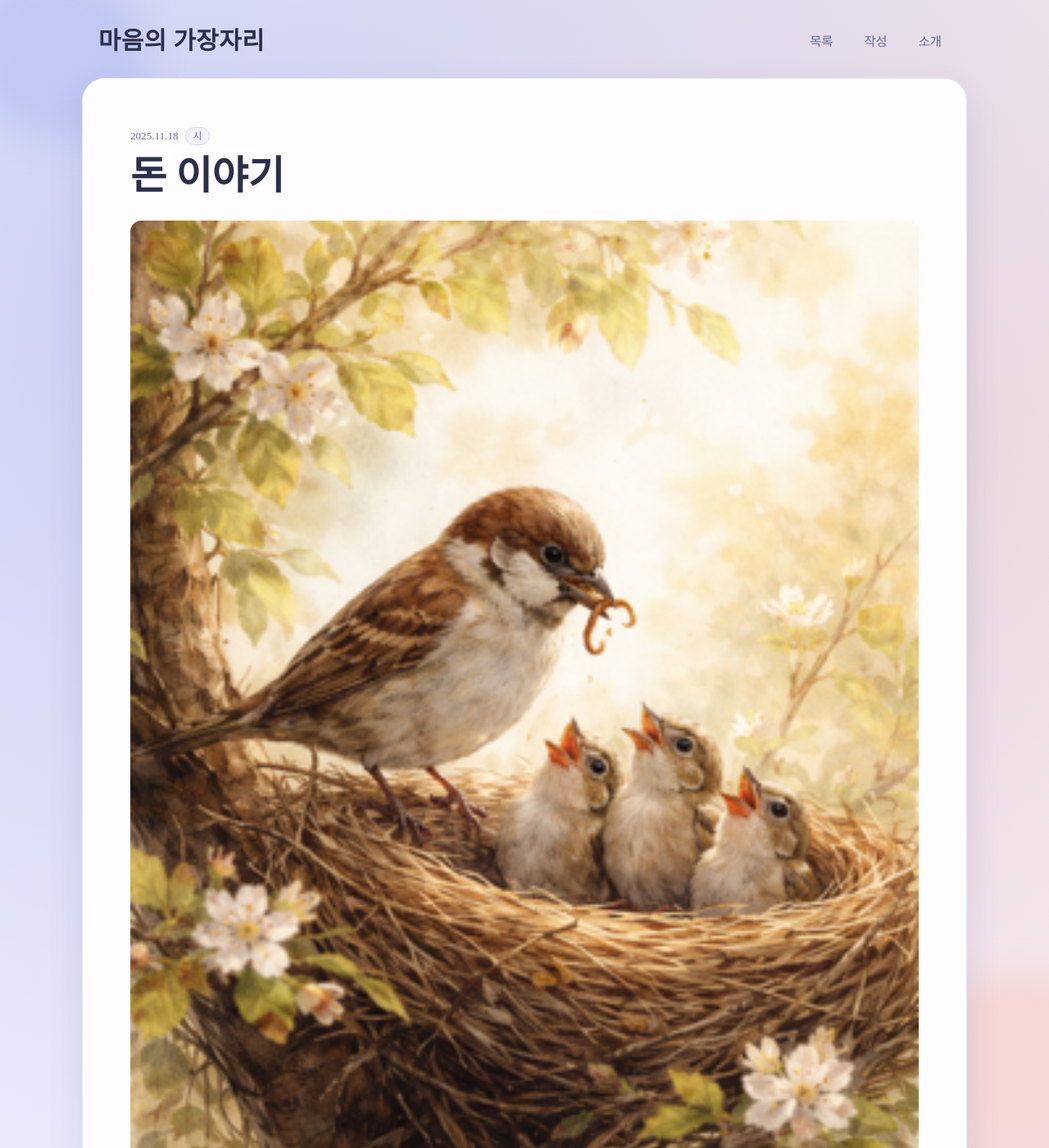
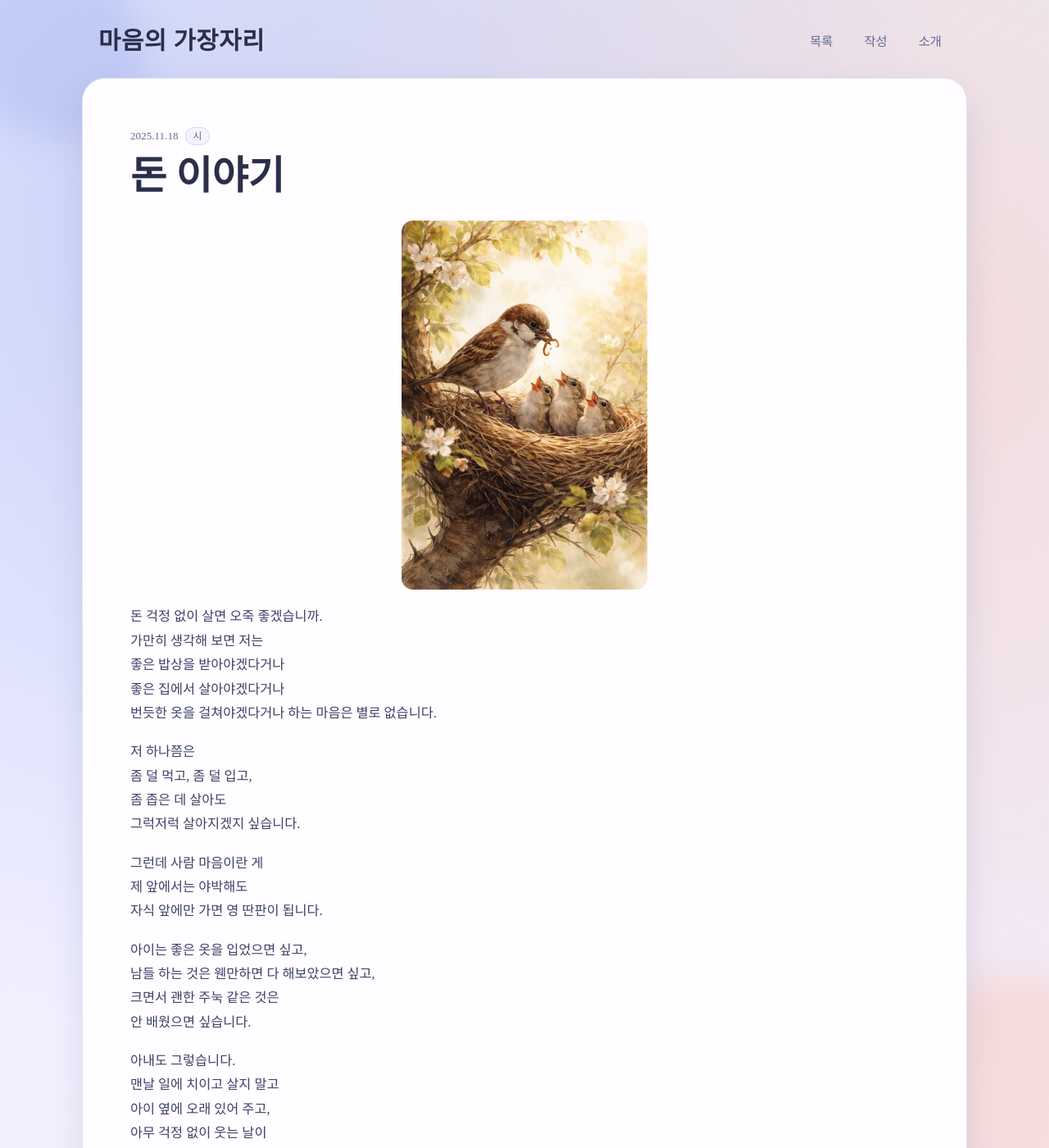
Before and after one commit to day-fly/my-diary, a Jekyll site: the page built from _posts/2025-11-18-entry-511759.md, in a window 1280 px wide and 1400 px high. Shown: the whole window at 82% size. Built offline with Jekyll 4.4.1, drawn with Linux system fonts in a browser that asks for light colours.

Commit message:
style: avoid upscaling inline post images

```diff
--- a/assets/css/style.css
+++ b/assets/css/style.css
@@ -382,10 +382,18 @@
   margin: 22px 0;
 }
 
-.post-cover img,
-.post-content img {
+.post-cover img {
   width: 100%;
   display: block;
+  border-radius: 14px;
+}
+
+.post-content img {
+  display: block;
+  width: auto;
+  max-width: 100%;
+  height: auto;
+  margin: 0 auto;
   border-radius: 14px;
 }
 
```
